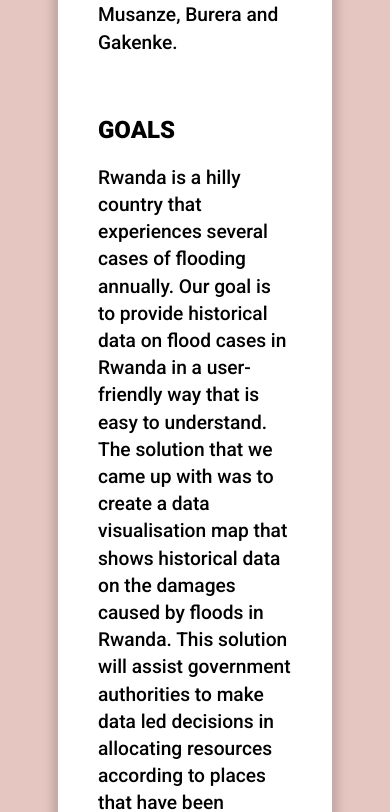
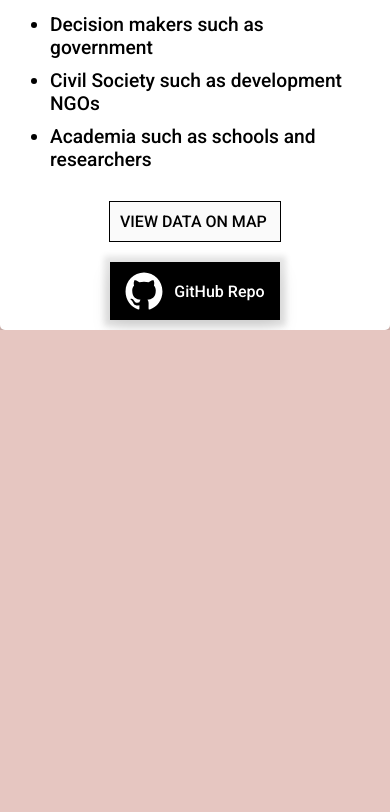
Before and after one commit to inezabonte/flood-detection, a plain HTML site: page index.html in a window 390 px wide. Shown: the part 1572-2384 px from the top of the page. After the commit the page ends 1902 px from the top, so only its background shows below. Drawn offline with Linux system fonts and the light colour scheme.

Commit message:
added link to github repo

```diff
--- a/index.css
+++ b/index.css
@@ -44,6 +44,7 @@ ul {
 }
 
 a {
+  align-self: center;
   padding: 10px;
   background-color: #fafafa;
   cursor: pointer;
@@ -52,8 +53,8 @@ a {
   justify-content: center;
   border: 1px solid black;
   width: 150px;
-  margin-left: 20px;
   transition: all 0.3s;
+  margin-bottom: 20px;
 }
 
 a:hover {
@@ -68,3 +69,45 @@ a:active {
   justify-content: center;
   padding: 20px;
 }
+
+.github{
+  align-self: center;
+  display: flex;
+  align-items: center;
+  justify-content: space-around;
+  color: white;
+  background-color: black;
+  width: 150px;
+  padding: 10px;
+  cursor: pointer;
+  box-shadow: 0 10px 20px rgba(0, 0, 0, 0.1), 0 0 6px 6px rgba(0, 0, 0, 0.1);
+
+}
+
+@media screen and (max-width: 1180px) {
+  .container {
+    width: 70%;
+  }
+}
+
+@media screen and (max-width: 750px) {
+  .container {
+    width: 80%;
+  }
+}
+
+@media screen and (max-width: 520px) {
+  .container {
+    width: 90%;
+    margin: 50px, 0, 50px, 0;
+  }
+}
+
+@media screen and (max-width: 470px) {
+  .container {
+    margin: 0;
+    margin-top: 20px;
+    width: 100%;
+    padding: 10px;
+  }
+}
--- a/index.html
+++ b/index.html
@@ -1,11 +1,13 @@
 <!DOCTYPE html>
 <html lang="en">
+
 <head>
   <meta charset="UTF-8" />
   <meta name="viewport" content="width=device-width, initial-scale=1.0" />
   <link rel="stylesheet" href="index.css" />
   <title>FloodWiz</title>
 </head>
+
 <body>
   <div class="container">
     <div class="content">
@@ -57,6 +59,12 @@
     </div>
 
     <a href="./map.html">VIEW DATA ON MAP</a>
+    <div class="github">
+      <img src="./images/github.svg" alt="an icon of github">
+      <span>GitHub Repo</span>
     </div>
+  </div>
+  <script src="./landing.js"></script>
 </body>
+
 </html>
--- /dev/null
+++ b/landing.js
@@ -0,0 +1,6 @@
+//link to github repo
+
+const github = document.querySelector('.github')
+github.addEventListener('click', () => {
+    window.location.href = "https://github.com/inezabonte/flood-detection"
+})
```
Also changed, not shown: images/github.svg (added), main.js (indentation only). Lines whose indentation alone changed are shown as unchanged.
